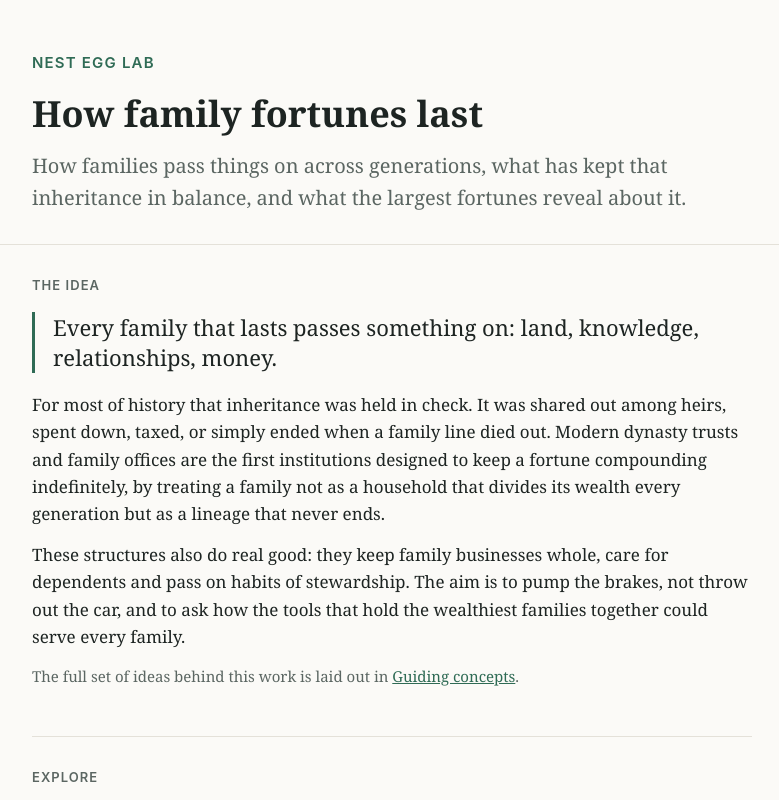
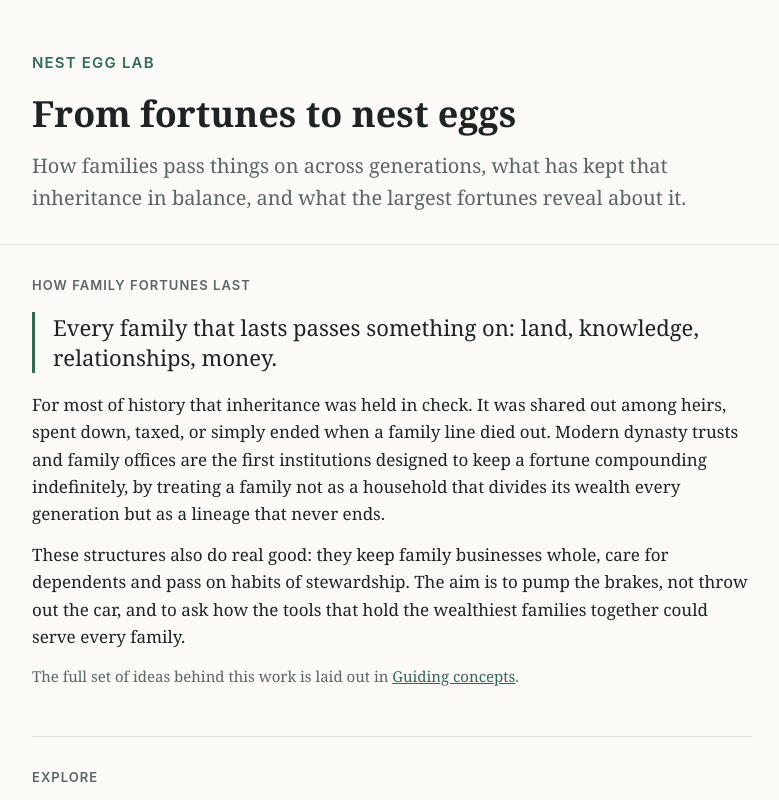
Before and after one commit to nestegglab/nestegglab.github.io, a plain HTML site: page research.html in a window 1280 px wide. Shown: the top 800 px of the page, without its empty margins (248-1027 px from the left). Drawn offline with Linux system fonts and the light colour scheme.

Commit message:
Research page: retitle 'From fortunes to nest eggs'; keep 'How family fortunes last' as section heading
Co-Authored-By: Claude Opus 5.5 <noreply@anthropic.com>
Claude-Session: https://claude.ai/code/session_01XD4k2HDHgPL81PDwtqnYeZ

```diff
--- a/research.html
+++ b/research.html
@@ -63,14 +63,14 @@
 <header>
   <div class="wrap">
     <a class="brand" href="./">Nest Egg Lab</a>
-    <h1>How family fortunes last</h1>
+    <h1>From fortunes to nest eggs</h1>
     <p class="lede">How families pass things on across generations, what has kept that inheritance in balance, and what the largest fortunes reveal about it.</p>
   </div>
 </header>
 
 <main class="wrap">
   <section>
-    <h2>The idea</h2>
+    <h2>How family fortunes last</h2>
     <p class="quote">Every family that lasts passes something on: land, knowledge, relationships, money.</p>
     <p>For most of history that inheritance was held in check. It was shared out among heirs, spent down, taxed, or simply ended when a family line died out. Modern dynasty trusts and family offices are the first institutions designed to keep a fortune compounding indefinitely, by treating a family not as a household that divides its wealth every generation but as a lineage that never ends.</p>
     <p>These structures also do real good: they keep family businesses whole, care for dependents and pass on habits of stewardship. The aim is to pump the brakes, not throw out the car, and to ask how the tools that hold the wealthiest families together could serve every family.</p>
```
